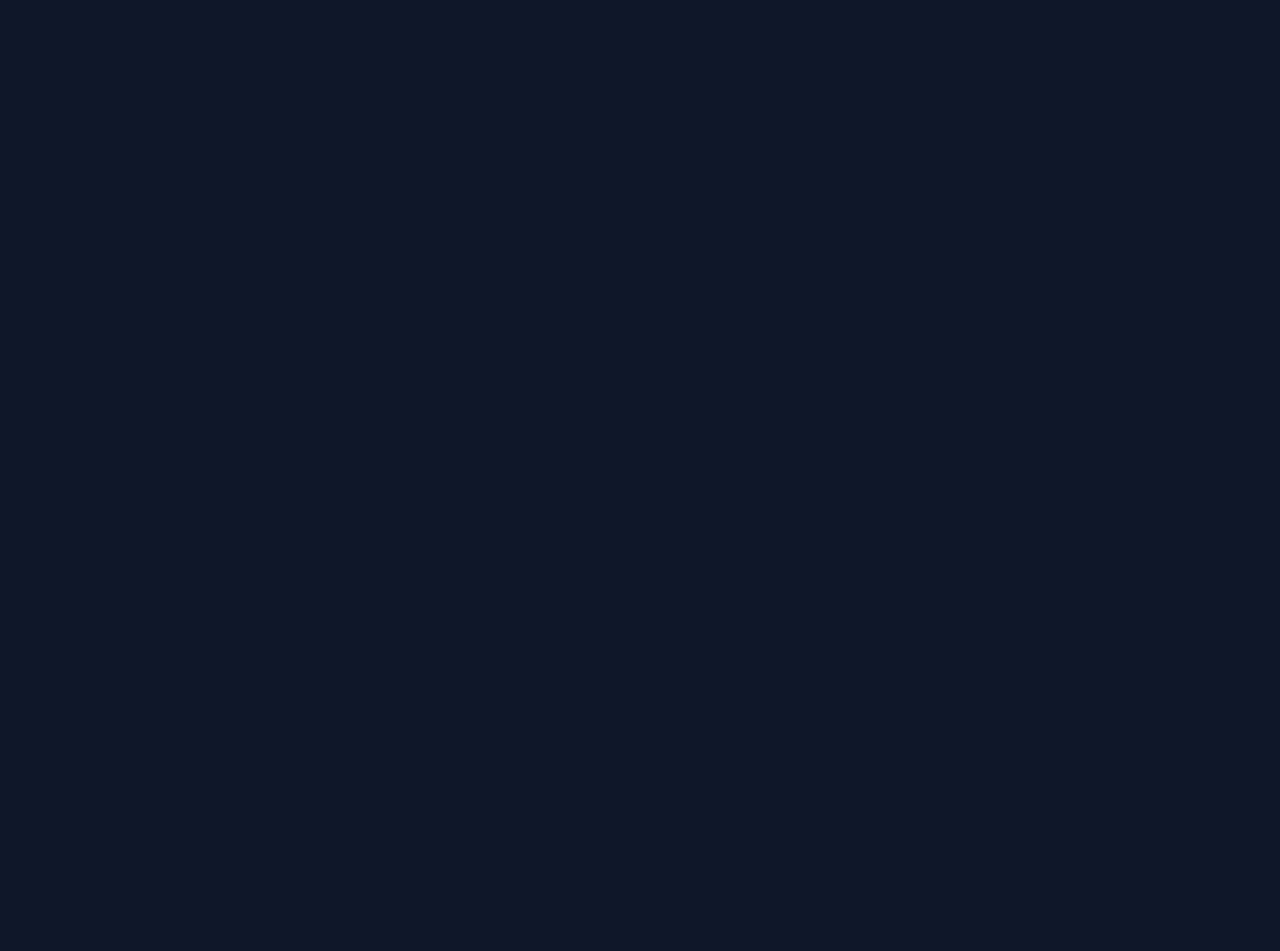
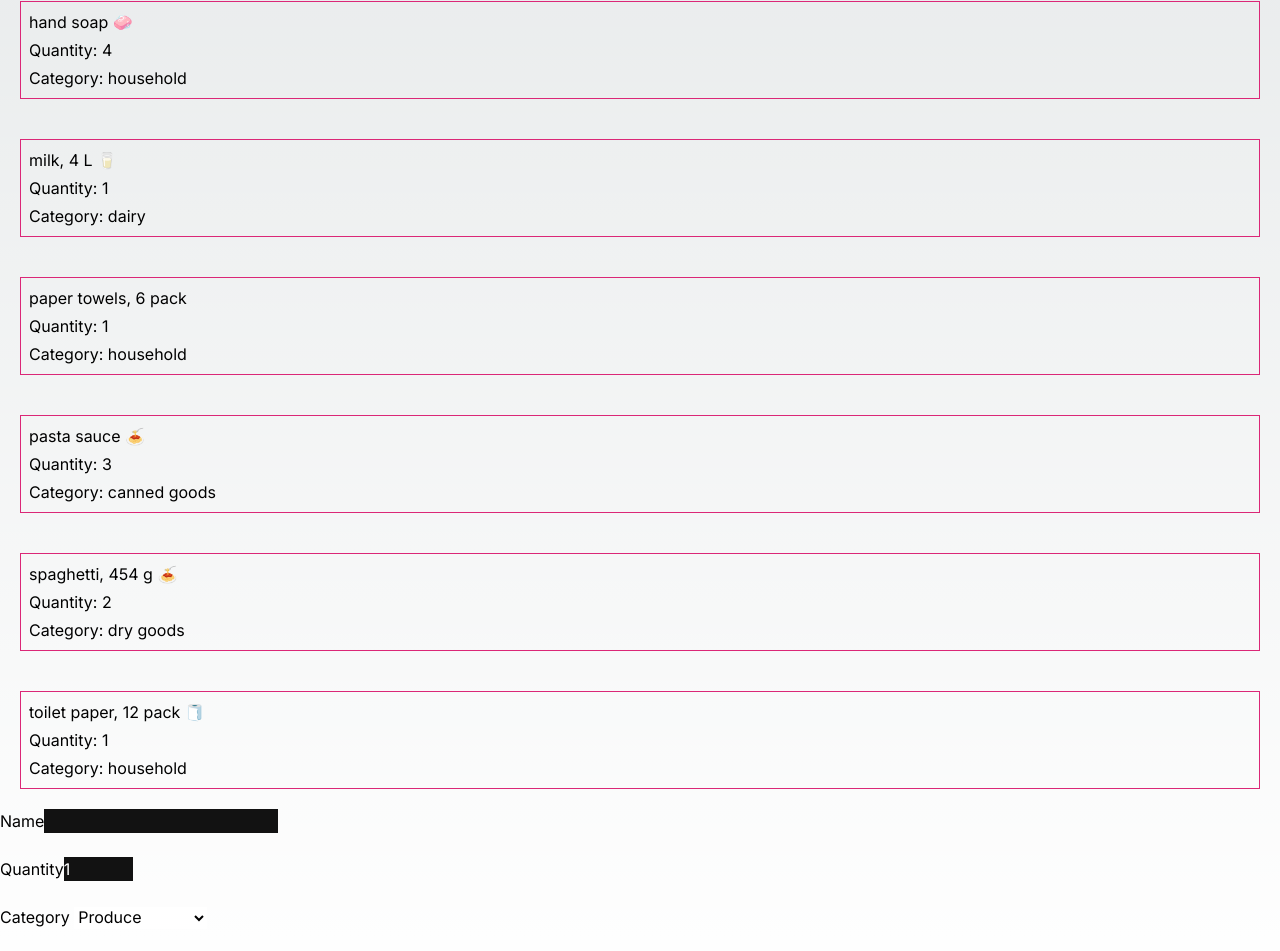
Before and after one commit to ZeusEstrella/cprg306-assignments-1, a Next.js app: page /week6 in a window 1280 px wide. Shown: the part 995-1946 px from the top of the page. Before the commit the page ends 800 px from the top, so only its background shows below. Built offline with nearby package versions, Linux system fonts and the light colour scheme.

Commit message:
Week 6 Assignment

```diff
--- /dev/null
+++ b/app/week6/item-list.js
@@ -0,0 +1,45 @@
+import React, { useState } from 'react';
+import Item from './item';
+
+export default function ItemList({items}) {
+
+    const itemsCopy = [...items];
+    const [sortBy, setSortBy] = useState('name');
+
+    function handleClickSortByName(e) {
+        setSortBy('name');
+    }
+
+    function handleClickSortByCategory(e) {
+        setSortBy('category');
+    }
+
+    if (sortBy === 'name') {
+        itemsCopy.sort((a, b) => a.name.localeCompare(b.name));
+    }
+    else if (sortBy === 'category') {
+        itemsCopy.sort((a, b) => a.category.localeCompare(b.category));
+    }
+
+    return (
+        <div>
+            <div className='flex items-center'>
+                <button onClick={handleClickSortByName} className='m-2 p-2 border border-white rounded hover:bg-white hover:text-black btn'>Sort by Name</button>
+                <button onClick={handleClickSortByCategory} className='m-2 p-2 border border-white rounded hover:bg-white hover:text-black btn'>Sort by Category</button>
+            </div>
+
+            <div className='flex flex-col flex-grow'>
+                {itemsCopy.map((item) => (
+                    <Item
+
+                        key={item.id}
+                        name={item.name}
+                        quantity={item.quantity}
+                        category={item.category}
+                    />
+                ))}
+            </div>
+
+        </div>
+    );
+}
--- /dev/null
+++ b/app/week6/item.js
@@ -0,0 +1,11 @@
+import React from 'react';
+
+export default function Item({name, quantity, category}) {
+    return (
+        <div className="border border-pink-600 m-5 space-y-1 p-2 ">
+            <h2>{name}</h2>
+            <p>Quantity: {quantity}</p>
+            <p>Category: {category}</p>
+        </div>
+    );
+}
--- /dev/null
+++ b/app/week6/items.json
@@ -0,0 +1,74 @@
+[
+    {
+      "id": "1h2GJKH12gkHG31h1H",
+      "name": "milk, 4 L 🥛",
+      "quantity": 1,
+      "category": "dairy"
+    },
+    {
+      "id": "2KJH3k2j3H1k2J3K1H",
+      "name": "bread 🍞",
+      "quantity": 2,
+      "category": "bakery"
+    },
+    {
+      "id": "3h2KJH3k2j3H1k2J3",
+      "name": "eggs, dozen 🥚",
+      "quantity": 2,
+      "category": "dairy"
+    },
+    {
+      "id": "4k2J3K1H2GJKH12gk",
+      "name": "bananas 🍌",
+      "quantity": 6,
+      "category": "produce"
+    },
+    {
+      "id": "5H1h1H2KJH3k2j3H",
+      "name": "broccoli 🥦",
+      "quantity": 3,
+      "category": "produce"
+    },
+    {
+      "id": "6H1k2J3K1H2GJKH1",
+      "name": "chicken breasts, 1 kg 🍗",
+      "quantity": 1,
+      "category": "meat"
+    },
+    {
+      "id": "7gkHG31h1H2KJH3k",
+      "name": "pasta sauce 🍝",
+      "quantity": 3,
+      "category": "canned goods"
+    },
+    {
+      "id": "8j3H1k2J3K1H2GJK",
+      "name": "spaghetti, 454 g 🍝",
+      "quantity": 2,
+      "category": "dry goods"
+    },
+    {
+      "id": "9H12gkHG31h1H2KJ",
+      "name": "toilet paper, 12 pack 🧻",
+      "quantity": 1,
+      "category": "household"
+    },
+    {
+      "id": "10H3k2j3H1k2J3K1",
+      "name": "paper towels, 6 pack",
+      "quantity": 1,
+      "category": "household"
+    },
+    {
+      "id": "11k2J3K1H2GJKH12",
+      "name": "dish soap 🍽️",
+      "quantity": 1,
+      "category": "household"
+    },
+    {
+      "id": "12GJKH12gkHG31h1",
+      "name": "hand soap 🧼",
+      "quantity": 4,
+      "category": "household"
+    }
+  ]
--- /dev/null
+++ b/app/week6/new-item.js
@@ -0,0 +1,75 @@
+"use client";
+import UseState, { useState } from "react";
+
+export default function NewItem({onAddItem}) {
+
+    const [name, setName] = useState("");
+    const [quantity, setQuantity] = useState(1);
+    const [category, setCategory] = useState("produce");
+
+    const handleNameChange = (event) => {
+        setName(event.target.value);
+    }
+
+    const handleQuantityChange = (event) => {
+
+        const parseInput = parseInt(event.target.value);
+
+        if (!isNaN(parseInput)) {
+            setQuantity(parseInput);
+        }
+    }
+
+    const handleCategoryChange = (event) => {
+        setCategory(event.target.value);
+    }
+
+    const handleSubmit = (event) => {
+        event.preventDefault();
+
+        const id = Math.random();
+        const item = {id, name, quantity, category};
+        console.log("Item Created: ", item);
+
+        onAddItem(item);
+
+        setName("");
+        setQuantity(1);
+        setCategory("produce");
+    }
+
+    return (
+        <div>
+            <form onSubmit={handleSubmit}>
+
+                <label htmlFor="name">Name</label>
+                <input required type="text" value={name} onChange={handleNameChange} className="text-white"/>
+                <pre>{'\n'}</pre>
+
+                <label htmlFor="name">Quantity</label>
+                <input required type="number" min={1} max={99} value={quantity} onChange={handleQuantityChange} className="text-white"/>
+                <pre>{'\n'}</pre>
+
+                <label htmlFor="quantity">Category {'\n'}
+                    <select onChange={handleCategoryChange} className="bg-white text-black">
+                        <option value="produce">Produce</option>
+                        <option value="dairy">Dairy</option>
+                        <option value="bakery">Bakery</option>
+                        <option value="meat">Meat</option>
+                        <option value="frozenFoods">Frozen Foods</option>
+                        <option value="cannedFoods">Canned Goods</option>
+                        <option value="dryGoods">Dry Goods</option>
+                        <option value="beverages">Beverages</option>
+                        <option value="snacks">Snacks</option>
+                        <option value="household">Household</option>
+                        <option value="other">Other</option>
+                    </select>
+                </label>
+                <pre>{'\n'}</pre>
+
+                <button type="submit" className="bg-blue-500 hover:bg-blue-700 text-white font-bold py-2 px-4 rounded">Add Item</button>
+
+            </form>
+        </div>
+    )
+}
--- a/app/week6/page.js
+++ b/app/week6/page.js
@@ -1,12 +1,32 @@
-import Link from 'next/link';
+"use client";
 
+import Link from "next/link";
+import ItemList from "./item-list";
+import NewItem from "./new-item";
+import ItemData from "./items.json";
+import { useState } from "react";
 
 export default function Page() {
-    return(
+
+    const [items, setItems] = useState(ItemData);
+
+    function handleAddItem(item) {
+        setItems([...items, item]);
+    }
+
+    return (
         <main>
             <Link href='/' className="hover:underline ">
-                🏠Home
+                    🏠Home
             </Link>
+
+            <h1 className="m-2 p-2 font-bold text-xl">Shopping List</h1>
+            <ItemList
+                items={items}
+            />
+            <NewItem onAddItem={handleAddItem}/>
+
         </main>
     );
+
 }
```
